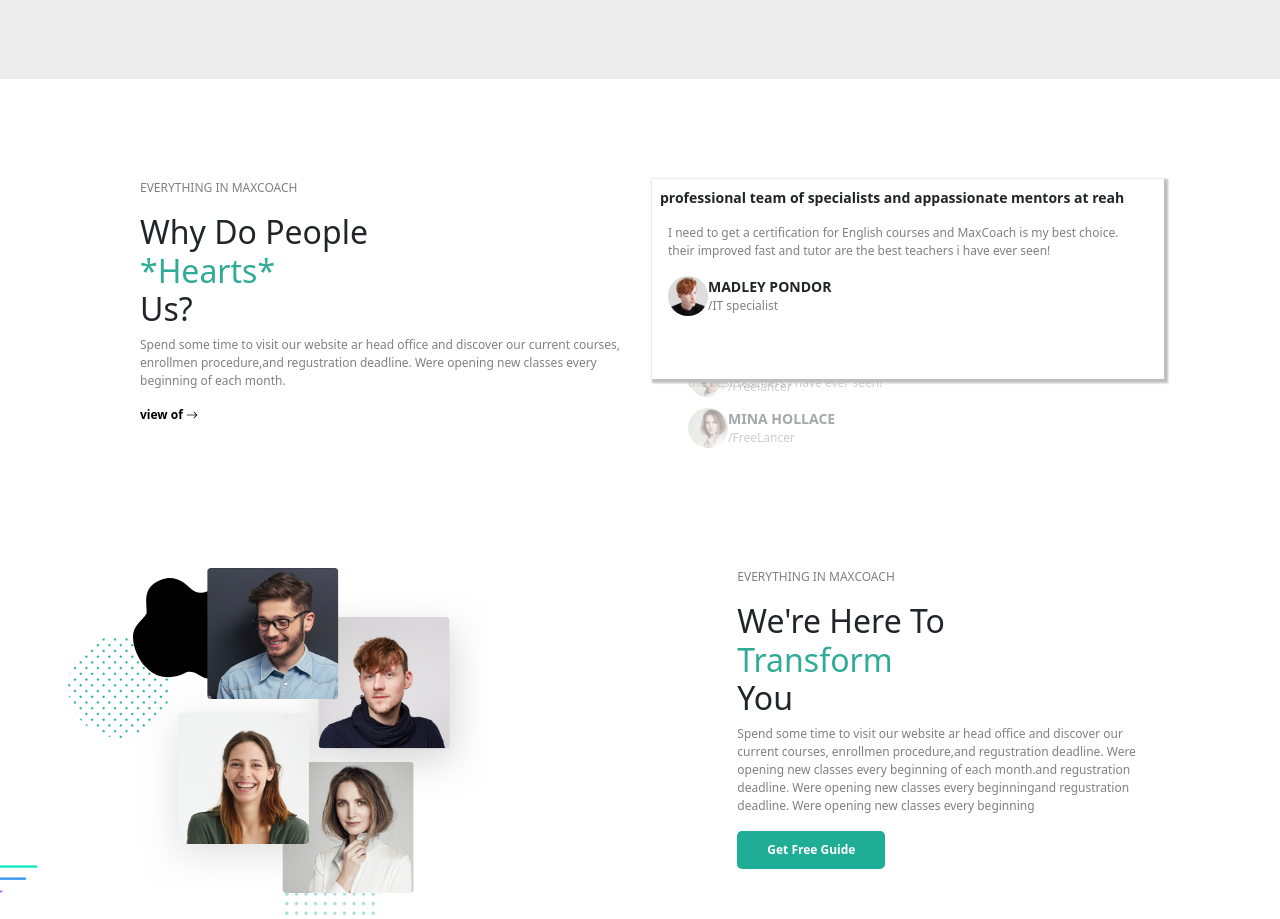
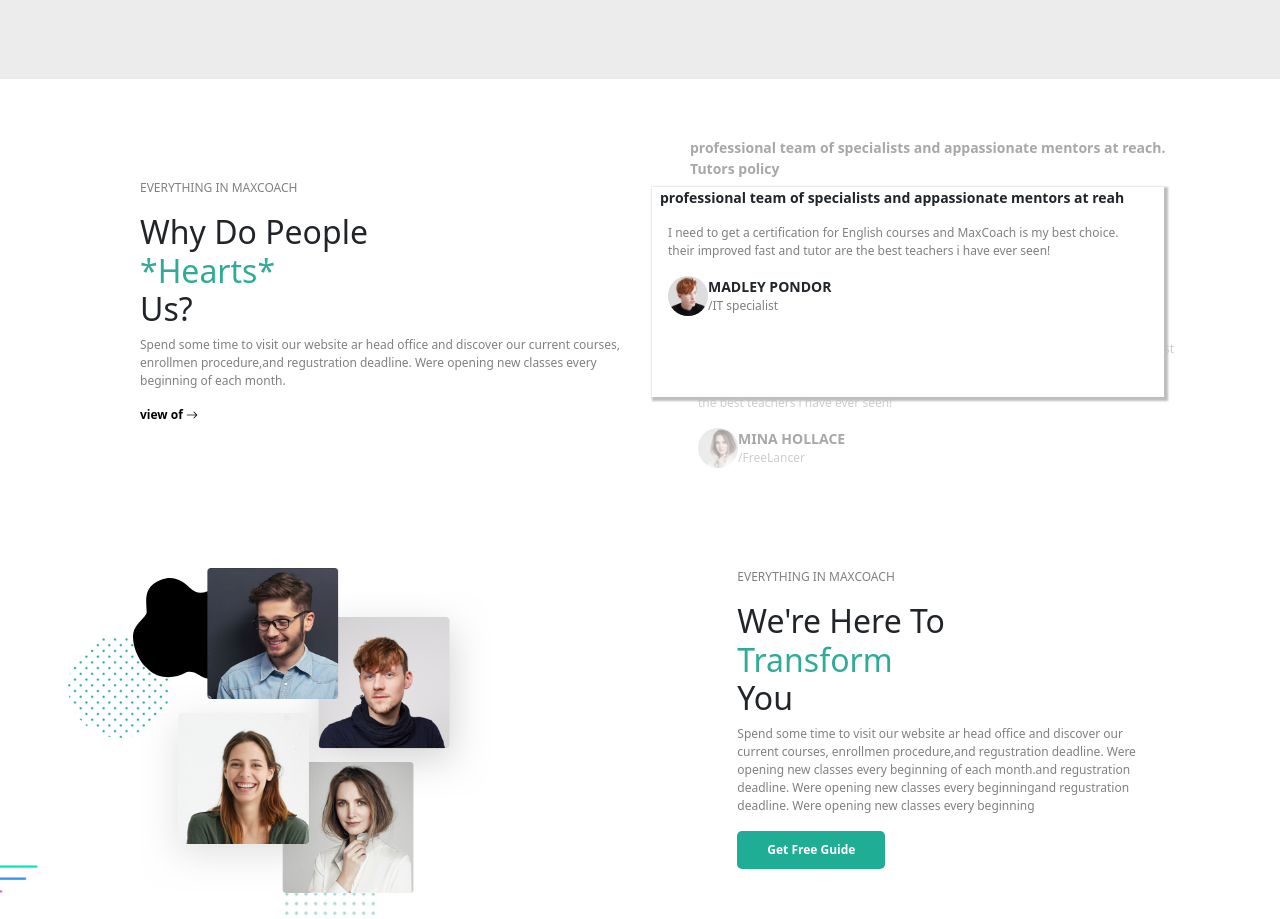
Before and after one commit to Sara-Barbi/proj-html-vuejs, a Vue app: page / in a window 1280 px wide. Shown: the part 2220-3139 px from the top of the page. Built offline with nearby package versions, Linux system fonts and the light colour scheme.

Commit message:
click on hears comp

```diff
--- a/src/components/sub_components/main/HeartUs.vue
+++ b/src/components/sub_components/main/HeartUs.vue
@@ -8,20 +8,50 @@
           <p class='view'>view of <i class="view bi-arrow-right"></i></p>
         </div>
         <div class="col-6">
-            <div v-for="(elementi, index) in userHeart" :key="index" class="userCard">
-                <div   :class="elementi.current ?'active' : 'unActive' " class="userCard">
-                    <div class="formUser m-2">{{elementi.title}}</div>
-                    <div class="smallDiciture m-3">{{elementi.request}}</div>
+            <div  class="userCard">
+
+
+
+                <div @click="userHeart[0].current==true ? userHeart[0].current=false : userHeart[0].current=true "  :class="userHeart[0].current==true ?'active' : 'unActivetop' "    >
+                    <div class="formUser m-2">{{userHeart[0].title}}</div>
+                    <div class="smallDiciture m-3">{{userHeart[0].request}}</div>
                     <div class="d-flex m-3">
-                        <img class="piccoloUser " :src='elementi.img' alt="">
+                        <img class="piccoloUser " :src='userHeart[0].img' alt="">
                         <div >
-                            <div class="formUser">{{elementi.name}}</div>
-                            <div class="smallDiciture">{{elementi.profe}}</div>
+                            <div class="formUser">{{userHeart[0].name}}</div>
+                            <div class="smallDiciture">{{userHeart[0].profe}}</div>
                         </div>
                     </div>
-                    <div class="d-none">{{elementi.current}}</div>
+                    <div class="d-none">{{userHeart[0].current}}</div>
 
                 </div>
+                <div   :class="userHeart[1].current==true ?'active' : 'unActive' " class="userCard"  @click="userHeart[1].current==false ? userHeart[1].current=true : userHeart[1].current=false" >
+                    <div class="formUser m-2">{{userHeart[1].title}}</div>
+                    <div class="smallDiciture m-3">{{userHeart[1].request}}</div>
+                    <div class="d-flex m-3">
+                        <img class="piccoloUser " :src='userHeart[1].img' alt="">
+                        <div >
+                            <div class="formUser">{{userHeart[1].name}}</div>
+                            <div class="smallDiciture">{{userHeart[1].profe}}</div>
+                        </div>
+                    </div>
+                    <div class="d-none">{{userHeart[1].current}}</div>
+
+                </div>
+                <div   :class="userHeart[2].current==true ?'active' : 'unActivetop' " class="userCard"  @click="userHeart[2].current==false ? userHeart[2].current=true : userHeart[2].current=false" >
+                    <div class="formUser m-2">{{userHeart[2].title}}</div>
+                    <div class="smallDiciture m-3">{{userHeart[2].request}}</div>
+                    <div class="d-flex m-3">
+                        <img class="piccoloUser " :src='userHeart[2].img' alt="">
+                        <div >
+                            <div class="formUser">{{userHeart[2].name}}</div>
+                            <div class="smallDiciture">{{userHeart[2].profe}}</div>
+                        </div>
+                    </div>
+                    <div class="d-none">{{userHeart[2].current}}</div>
+
+                </div>
+
             </div>
         </div>
 
@@ -109,8 +139,8 @@ export default {
 
 .active{
     background-color: rgb(255, 255, 255);
-
-    z-index:2;
+    z-index: 1;
+    min-height: 210px;
     top: 0 ;
     left: 0;
 
@@ -120,17 +150,26 @@ export default {
 
 }
 .userCard{
-    min-height: 200px;
+    min-height: 210px;
     position: absolute;
     width: 100%;
 }
 
 .unActive{
 
-    top: 60px;
-    right: -20px;
+    top: 80px;
+    right: -30px;
     filter: opacity(40%);
-    z-index: 0;
+
+    background-color:rgb(255, 255, 255);
+}
+.unActivetop{
+
+    top: -50px;
+    right: -30px;
+    filter: opacity(40%);
+
+    background-color:rgb(255, 255, 255);
 }
 
 .myT{
```
